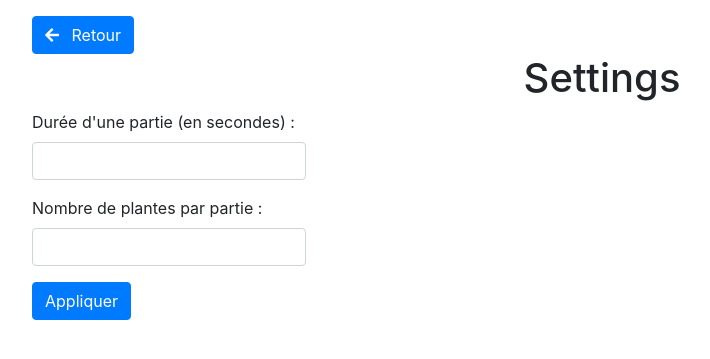
After one commit to apinot/JeSuisUneAbeille, a PHP site: template back-office/src/views/settings.html.twig in a window 1280 px wide. The commit adds this page. Shown: the top 359 px of the page, without its empty margins (38-748 px from the left). Run offline with PHP 8.4, Linux system fonts and the light colour scheme; the template is opened without the code that fills it, so the values that code supplies are empty; some libraries are stand-ins or nearby versions.

Commit message:
config de la partie

```diff
--- /dev/null
+++ b/back-office/src/config/partie.conf.ini
@@ -0,0 +1,2 @@
+nbPlantes = 10
+temps = 3600
--- a/back-office/src/controllers/ControllerPlantes.php
+++ b/back-office/src/controllers/ControllerPlantes.php
@@ -3,13 +3,15 @@ namespace abeille\controllers;
 
 use \abeille\models\Plante;
 use \abeille\utils\Router;
+use \abeille\utils\Config;
 use \abeille\utils\QRCode;
 
 class ControllerPlantes extends Controller {
 
     public function afficherListePlantes($request , $response, $args) {
         $plantes = Plante::all();
-        return $this->render($response, 'index.html.twig', compact("plantes"));
+        $config = Config::all();
+        return $this->render($response, 'index.html.twig', compact("plantes", "config"));
     }
 
     public function afficherPlante($request, $response, $args){
--- a/back-office/src/public/index.php
+++ b/back-office/src/public/index.php
@@ -2,6 +2,7 @@
 require_once('../../vendor/autoload.php');
 
 use \abeille\controllers\ControllerPlantes;
+use \abeille\controllers\ControllerPartie;
 use \abeille\controllers\ControllerRuche;
 
 //database connection with Eloquent
@@ -31,6 +32,9 @@ $app->delete('/plante/{id}', ControllerPlantes::class.':supprimerPlante')->setNa
 
 $app->get('/ruche', ControllerRuche::class.':afficherRuche')->setName('afficherRuche');
 
+$app->get('/settings', ControllerPartie::class.':afficherFormSettings')->setName('settings');
+$app->post('/settings', ControllerPartie::class.':updateSettings')->setName('updateSettings');
+
 
 //run application
 $app->run();
--- /dev/null
+++ b/back-office/src/views/settings.html.twig
@@ -0,0 +1,23 @@
+{% extends "template.html.twig" %}
+
+{% block content %}
+    <div class="row mt-3 d-print-none">
+        <a class="btn btn-primary" href="javascript:history.back()"><i class="fas fa-arrow-left mr-2"></i> Retour</a>
+    </div>
+    <div class="row">
+        <h1 class="col-12 text-capitalize text-center">Settings</h1>
+    </div>
+    <div class="row">
+        <form method="POST" action="{{path_for('updateSettings')}}">
+            <div class="form-group">
+                <label for="temps">Durée d'une partie (en secondes) : </label>
+                <input type="text" class="form-control" name="temps" id="temps" value="{{config.temps}}">
+            </div>
+            <div class="form-group">
+                <label for="nbPlantes">Nombre de plantes par partie :</label>
+                <input type="text" class="form-control" name="nbPlantes" id="nbPlantes" value="{{config.nbPlantes}}">
+            </div>
+            <button type="submit" class="btn btn-primary">Appliquer</button>
+        </form>
+    </div>
+{% endblock %}
```
Also changed, not shown: back-office/src/controllers/ControllerPartie.php (added, +23 -0 lines), back-office/src/utils/Config.php (added, +32 -0 lines), back-office/src/views/index.html.twig (+17 -0 lines).
